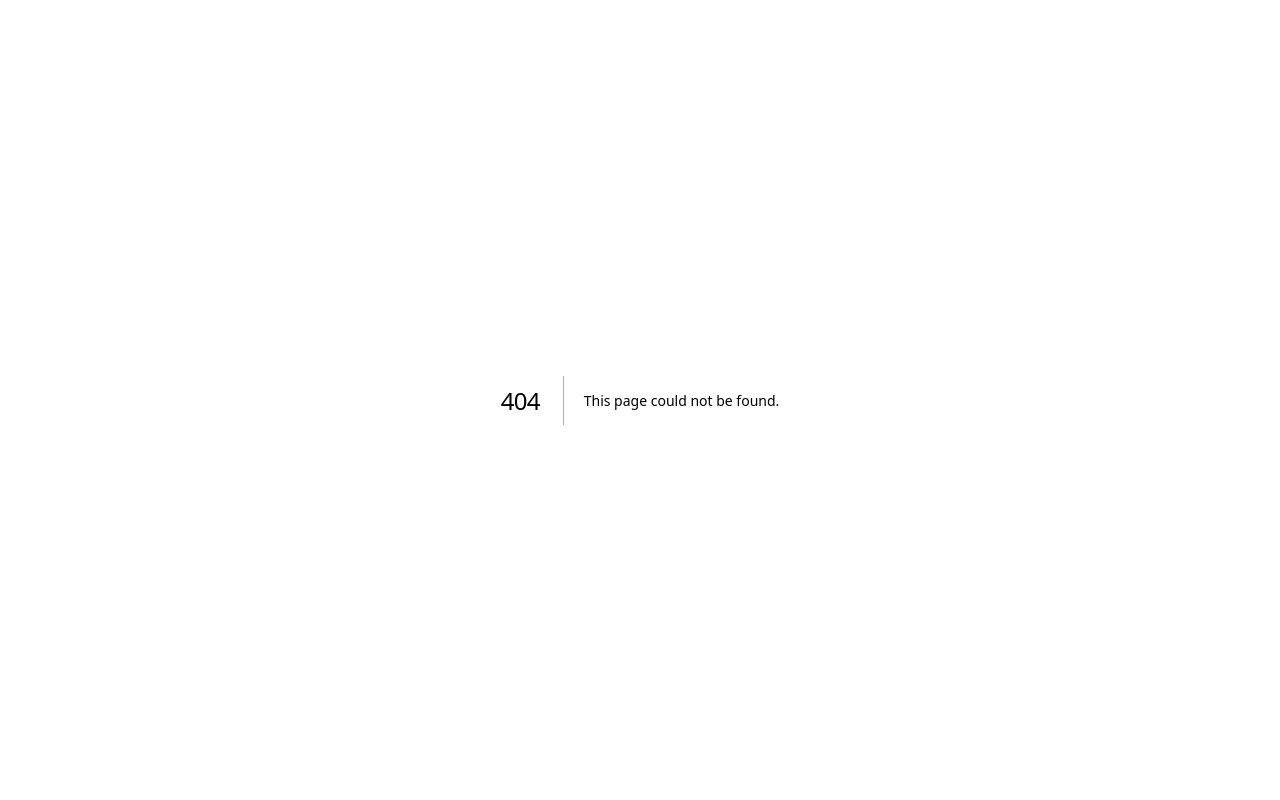
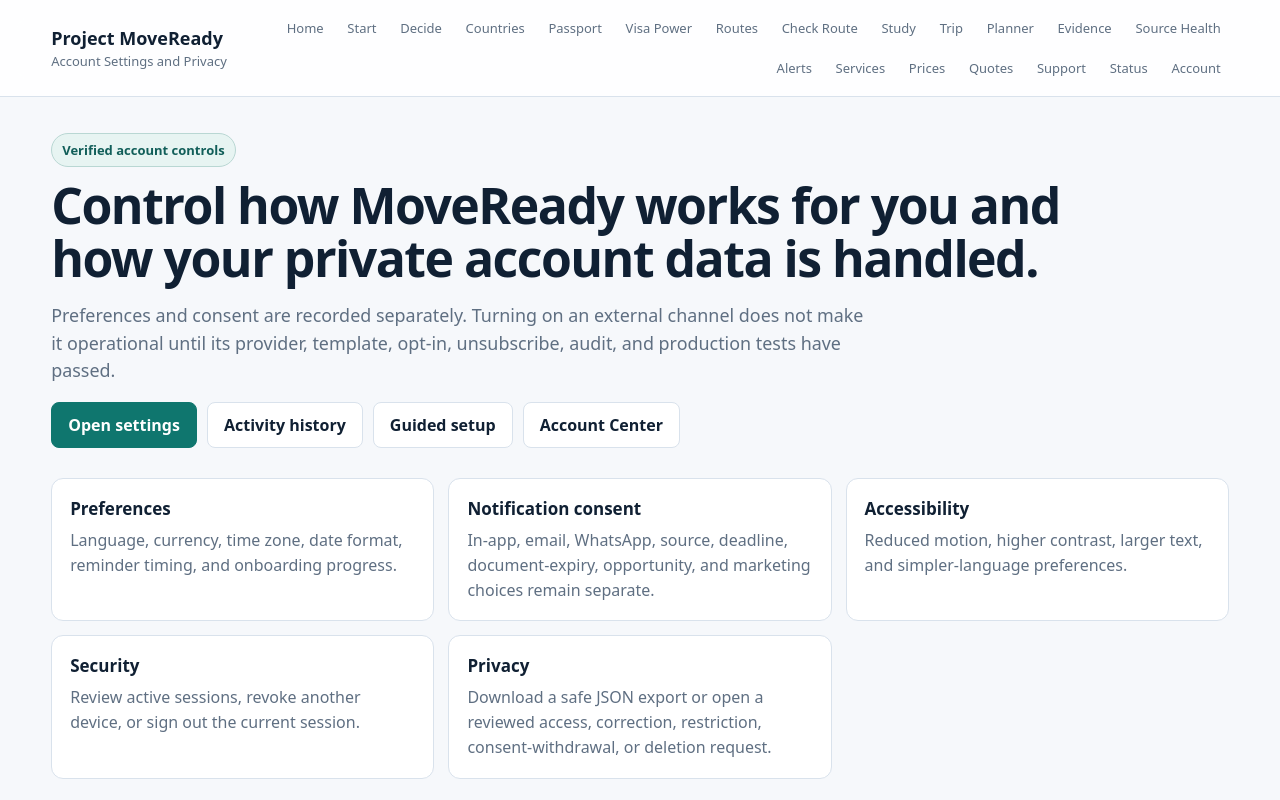
Before and after one commit to SirBM201/SirBM201-moveready-frontend, a Next.js app: page /settings in a window 1280 px wide. Before the commit this address had no page. Shown: the top 800 px of the page. Built offline with nearby package versions, Linux system fonts and the light colour scheme; no server answers.

Commit message:
Add verified account settings and privacy page

```diff
--- /dev/null
+++ b/app/settings/page.tsx
@@ -0,0 +1,49 @@
+import AccountSettingsWorkspace from "@/components/AccountSettingsWorkspace";
+import SiteHeader from "@/components/SiteHeader";
+
+const controls = [
+  ["Preferences", "Language, currency, time zone, date format, reminder timing, and onboarding progress."],
+  ["Notification consent", "In-app, email, WhatsApp, source, deadline, document-expiry, opportunity, and marketing choices remain separate."],
+  ["Accessibility", "Reduced motion, higher contrast, larger text, and simpler-language preferences."],
+  ["Security", "Review active sessions, revoke another device, or sign out the current session."],
+  ["Privacy", "Download a safe JSON export or open a reviewed access, correction, restriction, consent-withdrawal, or deletion request."],
+];
+
+export default function SettingsPage() {
+  return (
+    <main className="page-shell">
+      <SiteHeader sectionLabel="Account Settings and Privacy" />
+
+      <section className="hero-band compact-hero">
+        <div className="hero-copy">
+          <span className="eyebrow">Verified account controls</span>
+          <h1>Control how MoveReady works for you and how your private account data is handled.</h1>
+          <p className="lede">
+            Preferences and consent are recorded separately. Turning on an external channel does not make it operational until its provider, template, opt-in, unsubscribe, audit, and production tests have passed.
+          </p>
+          <div className="actions">
+            <a className="btn primary" href="#settings-workspace">Open settings</a>
+            <a className="btn" href="/activity">Activity history</a>
+            <a className="btn" href="/onboarding">Guided setup</a>
+            <a className="btn" href="/dashboard">Account Center</a>
+          </div>
+        </div>
+      </section>
+
+      <section className="section no-top-pad">
+        <div className="grid">
+          {controls.map(([title, detail]) => (
+            <article className="card" key={title}>
+              <h3>{title}</h3>
+              <p>{detail}</p>
+            </article>
+          ))}
+        </div>
+      </section>
+
+      <section className="section no-top-pad" id="settings-workspace">
+        <AccountSettingsWorkspace />
+      </section>
+    </main>
+  );
+}
```
